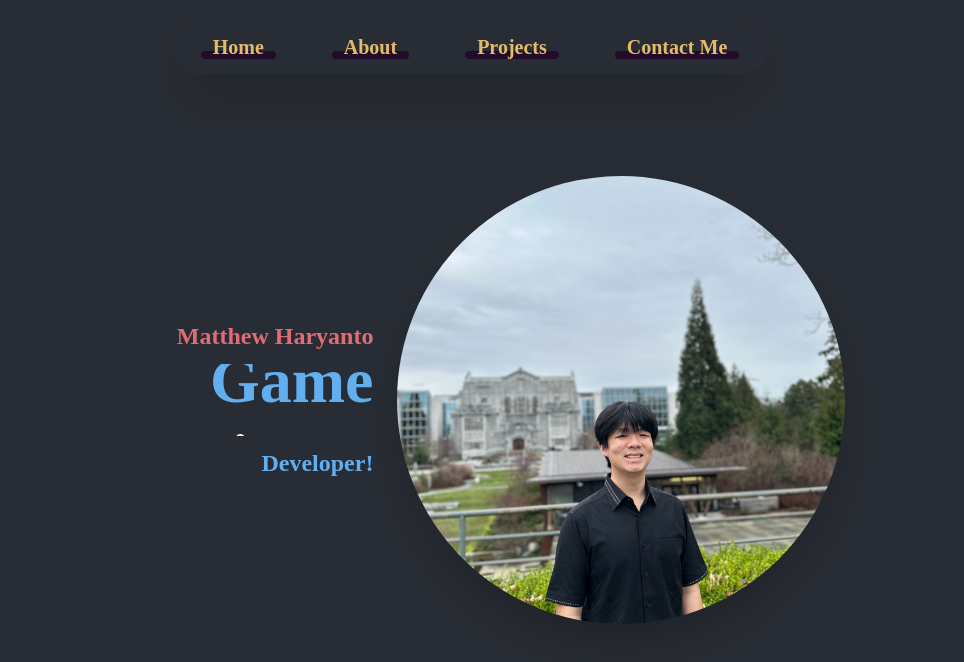
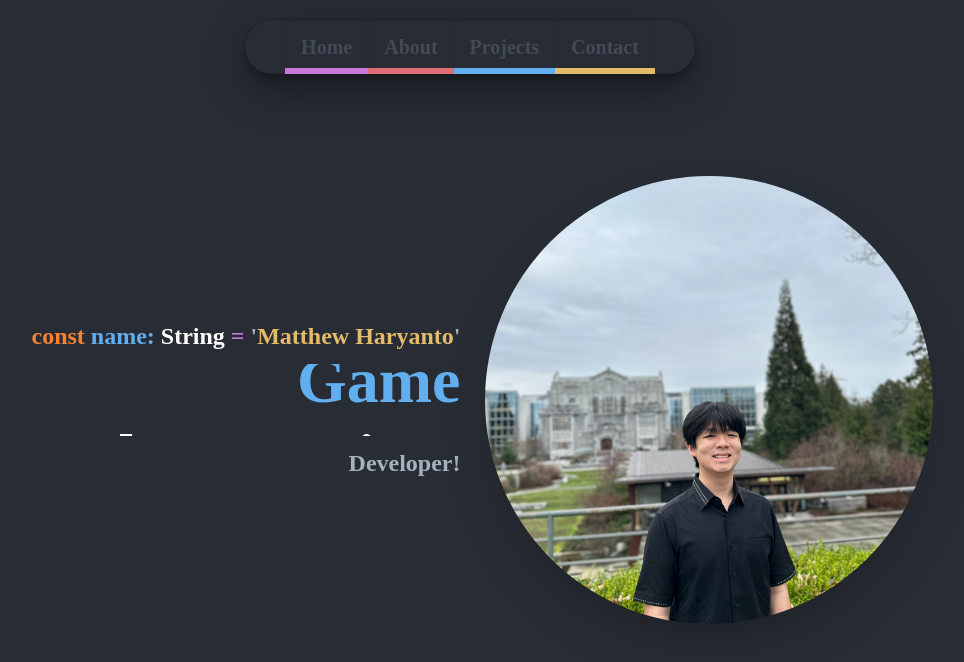
Before and after one commit to MatthewAnder/personal-portfolio, a Next.js app: page / in a window 1280 px wide. Shown: the top 662 px of the page, without its empty margins (170-1134 px from the left). Built offline with nearby package versions, Linux system fonts and the light colour scheme.

Commit message:
feat: update home page or screen with new animations

```diff
--- a/src/app/page.tsx
+++ b/src/app/page.tsx
@@ -24,17 +24,32 @@ const Home = () => {
   );
 };
 
+const semicolon = "black";
 const Title = () => {
   return (
     <VStack align={"end"} mx={6}>
       <Heading as="h1" fontSize={"2xl"} lineHeight="tall" color={"primary.200"}>
-        Matthew Haryanto
+        <Character color={"primary.100"} char={"const"} />{" "}
+        <Character color={"primary.300"} char={"name:"} />{" "}
+        <Character color={"primary.400"} char={"String"} />{" "}
+        <Character color={"primary.500"} char={"="} />{" "}
+        <Character color={"primary.600"} char={"'"} />
+        <Character color={"text.main"} char={"Matthew Haryanto"} />
+        <Character color={"primary.600"} char={"'"} />
       </Heading>
       <AnimatedText />
-      <Heading as="h2" fontSize={"2xl"} lineHeight="tall" color={"primary.300"}>
+      <Heading as="h2" fontSize={"2xl"} lineHeight="tall" color={"primary.600"}>
         Developer&#33;
       </Heading>
     </VStack>
+  );
+};
+
+const Character = ({ color, char }: { color: any; char: String }) => {
+  return (
+    <Box as="span" color={color}>
+      {char}
+    </Box>
   );
 };
 
@@ -60,7 +75,7 @@ const AnimatedText = () => {
       <HighlightText color={"primary.100"}>Frontend</HighlightText>
       <HighlightText color={"primary.200"}>Backend</HighlightText>
       <HighlightText color={"primary.300"}>Game</HighlightText>
-      <HighlightText color={"primary.400"}>Designer</HighlightText>
+      <HighlightText color={"primary.400"}>Cybersecurity?</HighlightText>
       <HighlightText color={"primary.100"}>Frontend</HighlightText>
     </Flex>
   );
@@ -79,6 +94,7 @@ const HighlightText = ({
       fontSize="4em"
       animation={animation}
       color={color}
+      letterSpacing={0}
     >
       {children.toString()}
     </Heading>
--- a/src/components/Navbar.tsx
+++ b/src/components/Navbar.tsx
@@ -5,51 +5,47 @@ import NextLink from "next/link";
 import { ReactNode } from "react";
 
 const Links: NavLinkType[] = [
-  { label: "Home", link: "/" },
-  { label: "About", link: "/about" },
-  { label: "Projects", link: "/projects" },
-  { label: "Contact Me", link: "/contact" },
+  { label: "Home", link: "/", color: "primary.500" },
+  { label: "About", link: "/about", color: "primary.200" },
+  { label: "Projects", link: "/projects", color: "primary.300" },
+  { label: "Contact", link: "/contact", color: "text.main" },
 ];
 
-const NavLink = ({ children, href }: { children: ReactNode; href: string }) => (
+const NavLink = ({ navItem }: { navItem: NavLinkType }) => (
   <Link
     draggable="false"
-    mx={7}
-    my={3}
-    px={3}
+    py={3}
+    px={4}
     as={NextLink}
-    href={href}
+    href={navItem.link}
     position="relative"
     zIndex={1}
-    color="text.main"
+    color={"background.700"}
+    shadow={"inner"}
     fontWeight="bold"
     fontSize="xl"
     _before={{
-      content: '""',
+      content: "''",
       position: "absolute",
-      bg: "accent.900",
+      bottom: "0",
       left: "0",
+      bg: `${navItem.color}`,
+      zIndex: "-1",
       width: "100%",
-      height: "8px",
-      zIndex: "-1",
-      bottom: "3px",
-      transition: "all .2s ease-in-out",
-      rounded: "xl",
+      height: "6px",
+      transition: "all .3s ease-out",
     }}
     _hover={{
+      color: "background.50",
+    }}
+    _focus={{
       _before: {
-        bottom: "0",
         height: "100%",
       },
-    }}
-    _active={{
-      _before: {
-        transform: "scale(1.1)",
-        transition: "all 0.1s linear",
-      },
+      color: "background.50",
     }}
   >
-    {children}
+    {navItem.label}
   </Link>
 );
 
@@ -60,14 +56,12 @@ const Navbar = () => {
         bg={"background.main"}
         top={5}
         rounded={"full"}
-        boxShadow={"2xl"}
+        boxShadow={"dark-lg"}
         position={"fixed"}
       >
-        <Center>
+        <Center mx={10}>
           {Links.map((item) => (
-            <NavLink key={item.label} href={item.link}>
-              {item.label}
-            </NavLink>
+            <NavLink key={item.label} navItem={item} />
           ))}
         </Center>
       </Flex>
@@ -78,6 +72,7 @@ const Navbar = () => {
 interface NavLinkType {
   label: string;
   link: string;
+  color: string;
 }
 
 export default Navbar;
```
